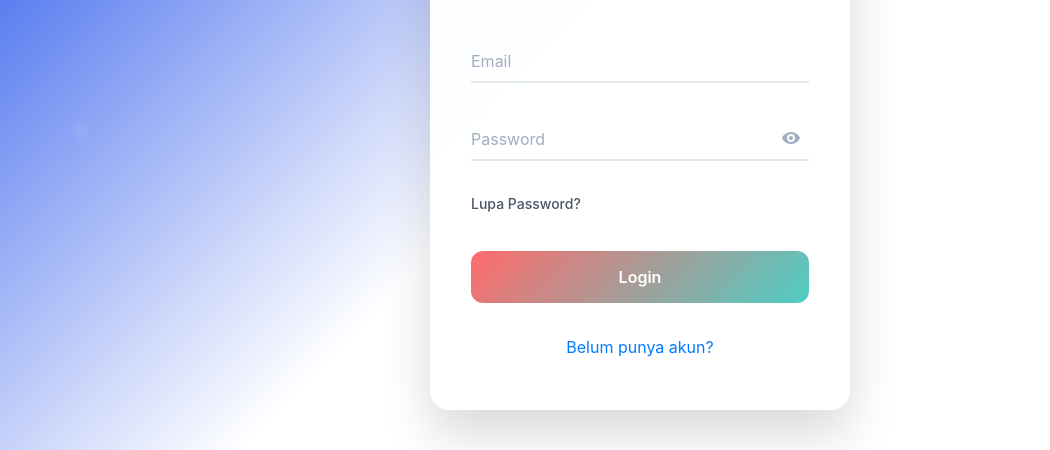
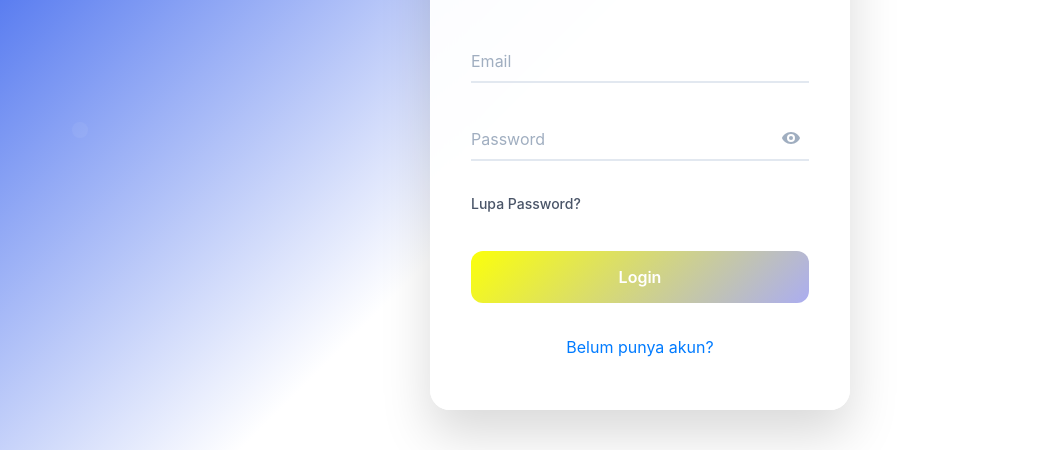
Before and after one commit to syzkii/Tugas-Pem-WEB-UT-1, a plain HTML site: page index.html in a window 1280 px wide. Shown: the part 350-800 px from the top of the page, without its empty margins (0-1050 px from the left). Drawn offline with Linux system fonts and the light colour scheme.

Commit message:
update tugas 1

```diff
--- a/css/style.css
+++ b/css/style.css
@@ -250,7 +250,7 @@ body::before {
 /* LogIn Button */
 .signin-button {
   width: 100%;
-  background: linear-gradient(135deg, #ff6b6b, #4ecdc4);
+  background: linear-gradient(135deg, #fbff0b, #abadf1);
   color: #ffffff;
   border: none;
   border-radius: 12px;
```
Also changed, not shown: dashboard.html (+1 -6 lines), index.html (+1 -0 lines).
